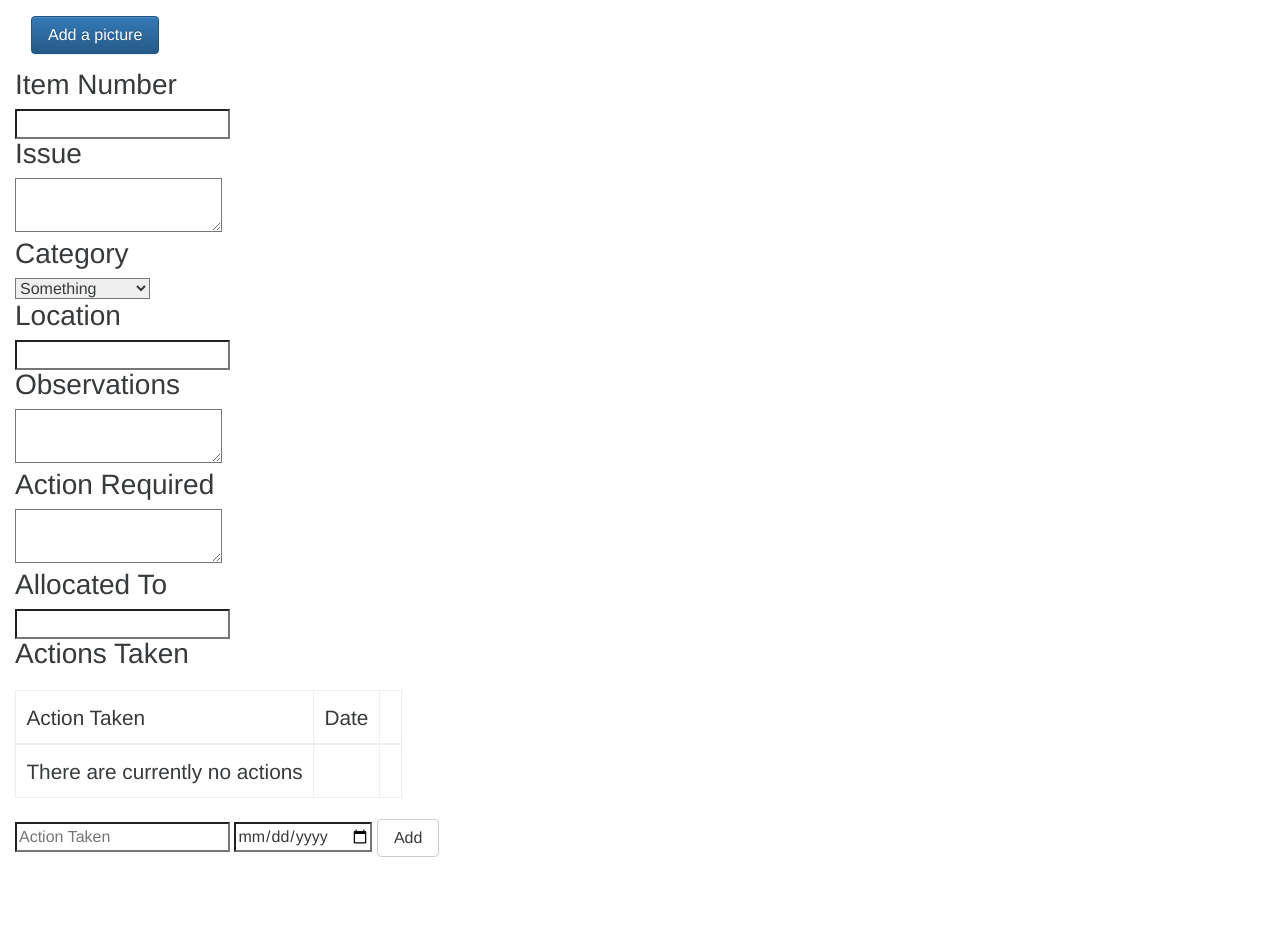
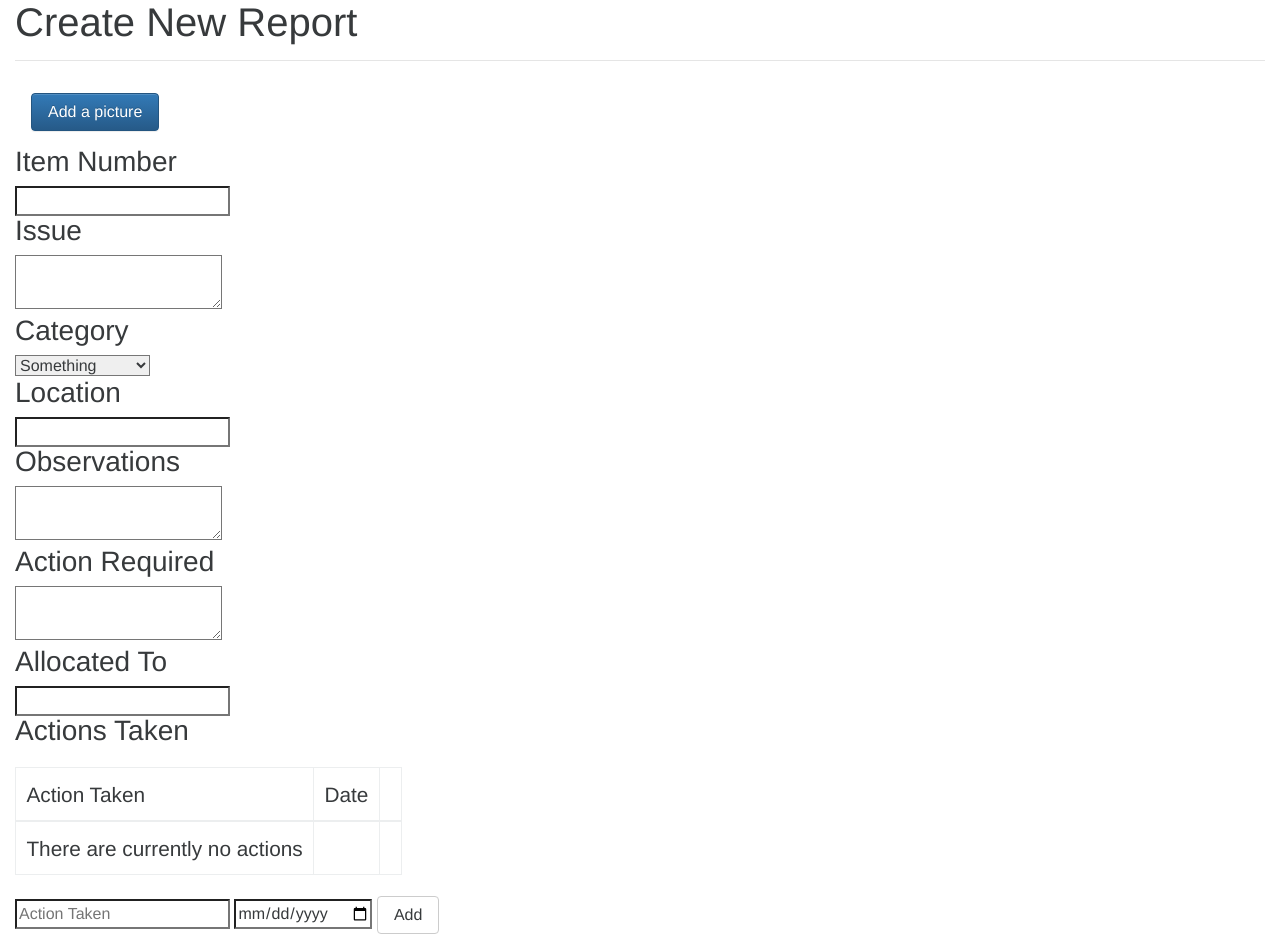
Before and after one commit to JohnGinger/johnginger.github.io.old, a plain HTML site: page index.html in a window 1280 px wide. Before the commit the page ends 857 px from the top, so only its background shows below. Drawn offline with nearby package versions, Linux system fonts and the light colour scheme.

Commit message:
Add title to the page

```diff
--- a/index.html
+++ b/index.html
@@ -34,6 +34,8 @@
 
 <body>
     <div class="container-fluid">
+        <h1>Create New Report</h1>
+        <hr />
         <div class="add-picture">
         <button class="btn btn-primary" onclick="addPicture()">
             Add a picture
```
